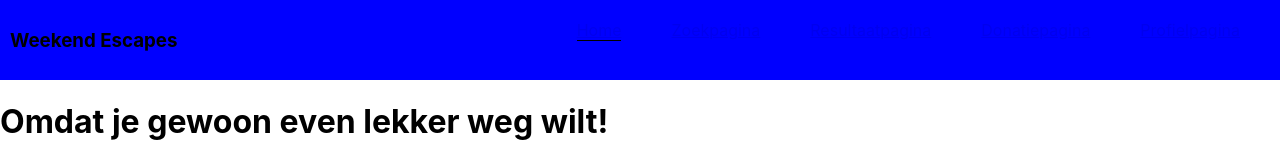
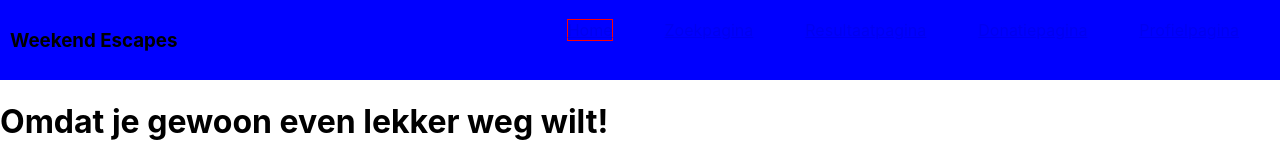
Before and after one commit to sebasvisser/2022-frontend-eindopdracht, a React (Create React App) app: page / in a window 1280 px wide. Shown: the top 160 px of the page. Built offline with nearby package versions, Linux system fonts and the light colour scheme.

Commit message:
active link css wat duidelijker gemaakt

```diff
--- a/src/components/navbar/NavBar.css
+++ b/src/components/navbar/NavBar.css
@@ -31,11 +31,11 @@ a:visited {
 }
 
 .default-link {
-    border-bottom: 1px solid transparent;
+    border: 1px solid transparent;
 }
 
 .active-link {
-    border-bottom: 1px solid black;
+    border: 1px solid red;
 }
 
 @media (max-width: 768px) {
```
